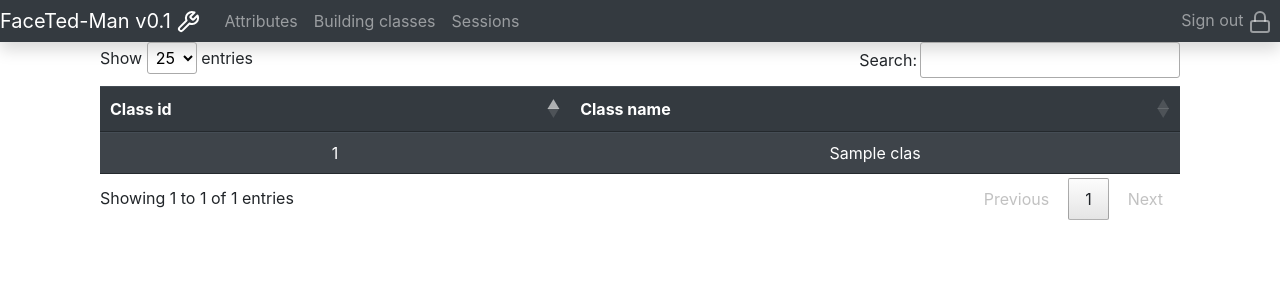
After one commit to Ohtu-FaceTed/FaceTed-Backend, a Flask app: page /801fc3c in a window 1280 px wide. The commit adds this page. Shown: the top 300 px of the page. Run offline with Flask 2, Linux system fonts and the light colour scheme; a user stored in the database is signed in; tables that the repository leaves empty hold one stand-in row (values such as "Sample post"); parts of the project's set-up code (start-up, migrations or seed data) failed here and were passed over; some libraries are stand-ins or nearby versions.

Commit message:
serve classes view

```diff
--- /dev/null
+++ b/src/templates/classesView.html
@@ -0,0 +1,53 @@
+{% extends "layout.html" %}
+
+{% block head %}
+
+{% endblock %}
+
+{% block body %}
+
+
+<div class="container text-center">
+
+    <div class="container">
+        <table id="table_id" style="margin-top:2rem;" class="table tablez table-striped table-dark table-sm">
+            <thead>
+                <tr>
+                    <th>Class id</th>
+                    <th>Class name</th>
+                    {# <th>Probability</th> #}
+                </tr>
+            </thead>
+            <tbody>
+                {% for class in building_classes %}
+                <tr>
+                    <td>{{ class.class_id }}</td>
+                    <td>{{ class.class_name }}</td>
+                    {#
+                    <td>
+                        <a href="{{ url_for('views.edit_class_probability, class_id=class.class_id) }}">
+                            {{ class.class_probability }}
+                        </a>
+                    </td>
+                    #}
+                </tr>
+                {% endfor %}
+            </tbody>
+        </table>
+    </div>
+</div>
+
+{% endblock %}
+
+{% block scripts %}
+<script type="text/javascript" src="https://cdn.datatables.net/1.10.20/js/jquery.dataTables.min.js"></script>
+<script src="https://cdnjs.cloudflare.com/ajax/libs/select2/4.0.3/js/select2.min.js"></script>
+<script async defer type="text/javascript">
+    $(document).ready(function () {
+        $('.tablez').DataTable({
+            "lengthMenu": [[10, 25, 50, -1], [10, 25, 50, "All"]],
+            "pageLength": 25
+        });
+    });
+</script>
+{% endblock %}
--- a/src/templates/layout.html
+++ b/src/templates/layout.html
@@ -32,6 +32,11 @@
           <li class="nav-item {{'active' if request.path == '/801fc3'}}">
             <a class="nav-link" href="{{ url_for('views.admin_view') }}">
               Attributes
+            </a>
+          </li>
+          <li class="nav-item {{'active' if request.path == '/801fc3r'}}">
+            <a class="nav-link" href="{{ url_for('views.classes_view') }}">
+              Building classes
             </a>
           </li>
           <li class="nav-item {{'active' if request.path == '/801fc3r'}}">
--- a/src/views/adminView.py
+++ b/src/views/adminView.py
@@ -1,6 +1,6 @@
 import json
 from . import views as app
-from ..models import db, Answer, AnswerQuestion, Attribute, Session
+from ..models import db, Answer, AnswerQuestion, Attribute, BuildingClass, Session
 from flask import redirect, render_template, request, url_for, jsonify
 from flask_login import login_required
 
@@ -82,6 +82,13 @@ def edit_attribute_name(attribute_id):
     return redirect(url_for("views.admin_view"))
 
 
+# building classes view
+@app.route("/801fc3c", methods=["GET"])
+@login_required
+def classes_view():
+    return render_template("classesView.html", building_classes=BuildingClass.query.all())
+
+
 # results view
 @app.route("/801fc3r", methods=["GET"])
 @login_required
```
